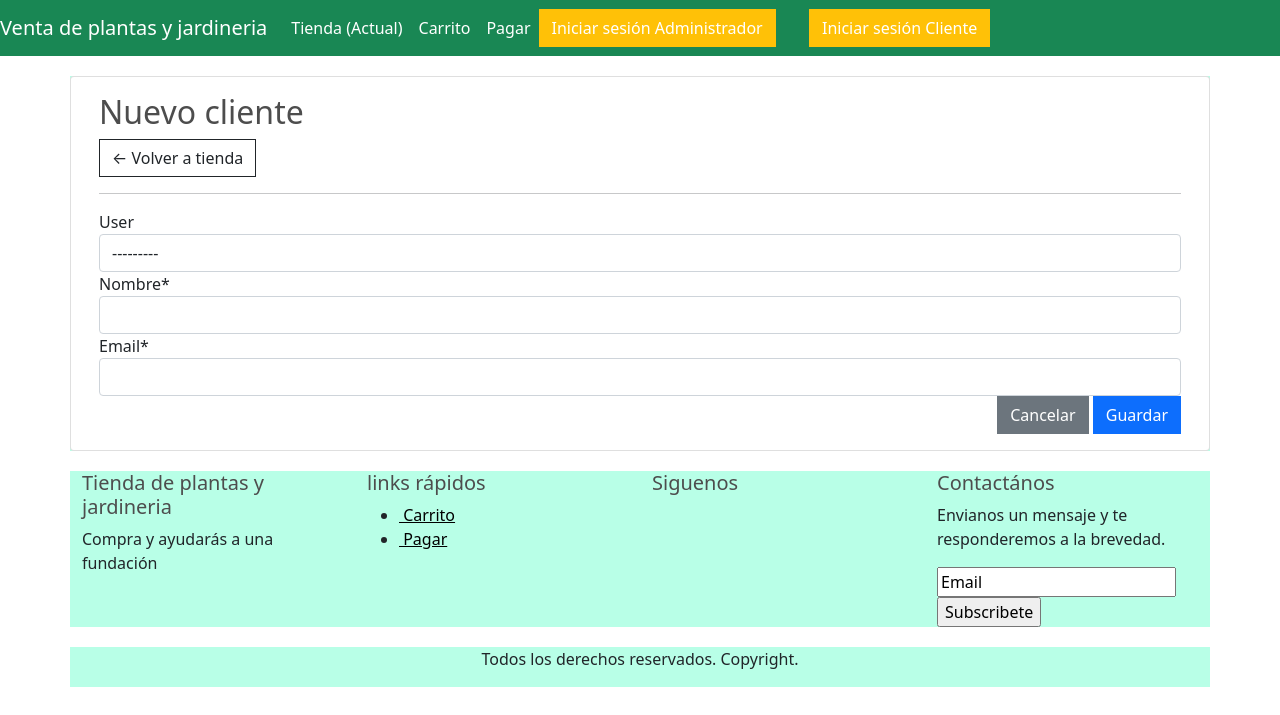
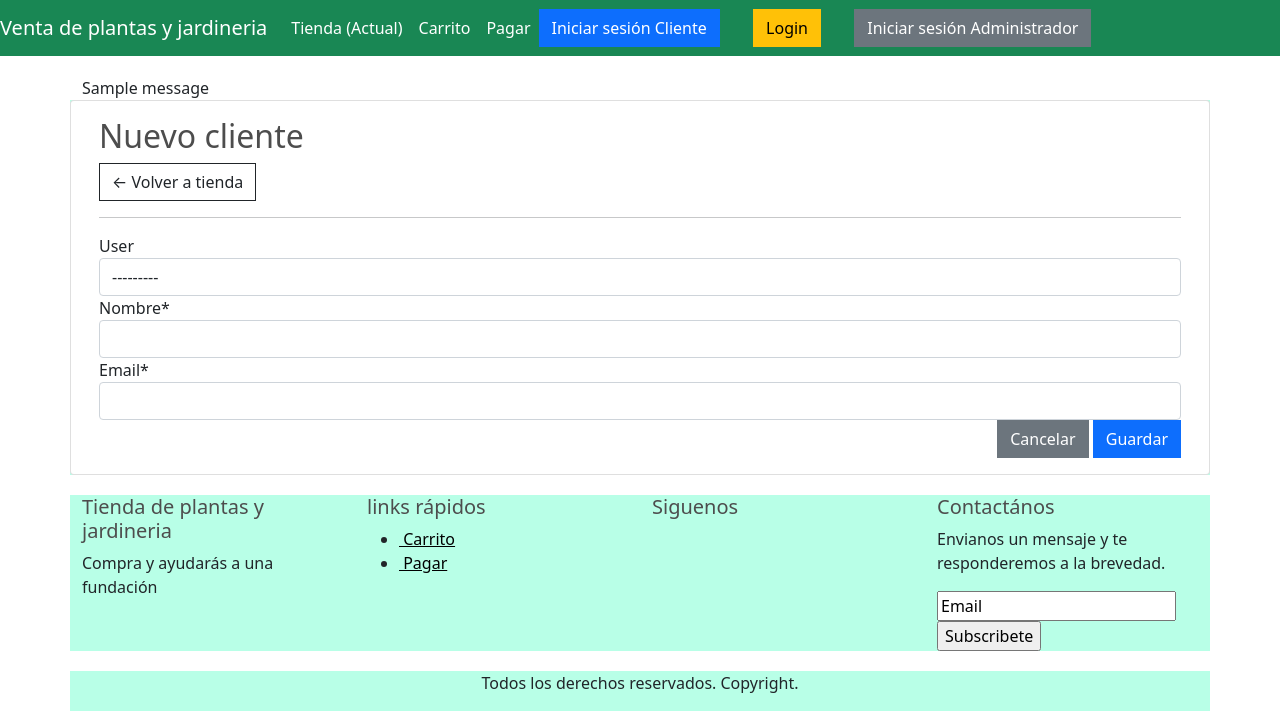
Before and after one commit to luis23saavedra/garden_store, a Django app: page /agregar_cliente/ in a window 1280 px wide. Shown: the top 715 px of the page. Run offline with Django 4.2, Linux system fonts and the light colour scheme; tables that the repository leaves empty hold one stand-in row (values such as "Sample post"); one stand-in notice (Sample message) is shown; some libraries are stand-ins or nearby versions.

Commit message:
mensajes emergentes

```diff
--- a/ecommerce/settings.py
+++ b/ecommerce/settings.py
@@ -27,6 +27,8 @@ SECRET_KEY = 'django-insecure-fu6bs3ej1o3^o4&x0a#2mcq^2o(jkio@jwmzp7g9o-i)sml6q1
 DEBUG = True
 
 ALLOWED_HOSTS = []
+
+MESSAGE_STORAGE = "django.contrib.messages.storage.cookie.CookieStorage"
 
 LOGIN_REDIRECT_URL = '/'
 LOGOUT_REDIRECT_URL = '/'
--- a/store/templates/store/main.html
+++ b/store/templates/store/main.html
@@ -73,17 +73,31 @@
                 <a href="{% url 'logout' %}" class="text-white">Cerrar sesión</a>
             </li>
             {% else %}
-            <a href="{% url 'login' %}" class="btn btn-warning text-white">Iniciar sesión Administrador</a>
+            <a href="{% url 'login' %}" class="btn btn-primary text-white">Iniciar sesión Cliente</a>
             &nbsp&nbsp&nbsp&nbsp&nbsp&nbsp&nbsp&nbsp
-            <a href="{% url 'login' %}" class="btn btn-warning text-white">Iniciar sesión Cliente</a>
+            <a href="{% url 'login' %}" class="btn btn-warning text-black">Login</a>
+            &nbsp&nbsp&nbsp&nbsp&nbsp&nbsp&nbsp&nbsp
+            <a href="{% url 'login' %}" class="btn btn-secondary text-white">Iniciar sesión Administrador</a>
+
+
 
             {% endif %}
 
         </div>
     </nav>
 
+
     <div class="container">
-        {% block content %} {% endblock content %}
+        <!--acá se hace un for si existe algun mensaje en los formularios-->
+        {% if messages %}
+            {% for m in messages %}
+                {{ m }}
+            {% endfor %}
+        {% endif %}
+
+
+        {% block content %}
+         {% endblock content %}
     </div>
 
     <footer id="footer" class="footer-1">
--- a/store/views.py
+++ b/store/views.py
@@ -3,7 +3,7 @@ from django.shortcuts import render, redirect, get_object_or_404
 
 from .models import *
 from .forms import ClienteForm, ProductoForm
-
+from django.contrib import messages
 # Create your views here.
 def store(request):
     products = Producto.objects.all()
@@ -65,6 +65,7 @@ def editar_producto(request, id):
         formulario= ProductoForm(data=request.POST, instance=producto, files=request.FILES)
         if formulario.is_valid():
             formulario.save()
+            messages.success(request, "modificado correctamente")
             return redirect(to="listar")
         data['producto_form']= formulario
 
@@ -74,6 +75,7 @@ def editar_producto(request, id):
 def eliminar_producto(request, id):
     products= get_object_or_404(Producto, id= id)
     products.delete()
+    messages.success(request, "eliminado correctamente")
     return redirect(to="listar")
 
 
```
